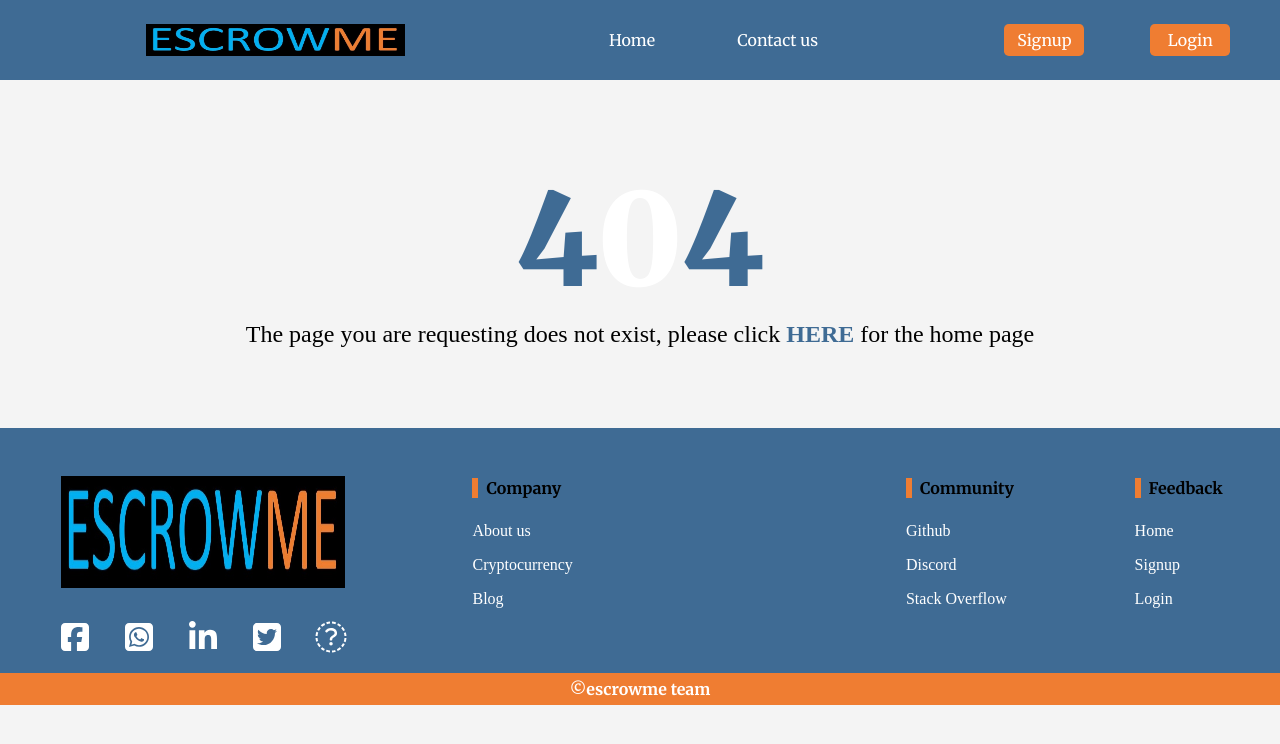
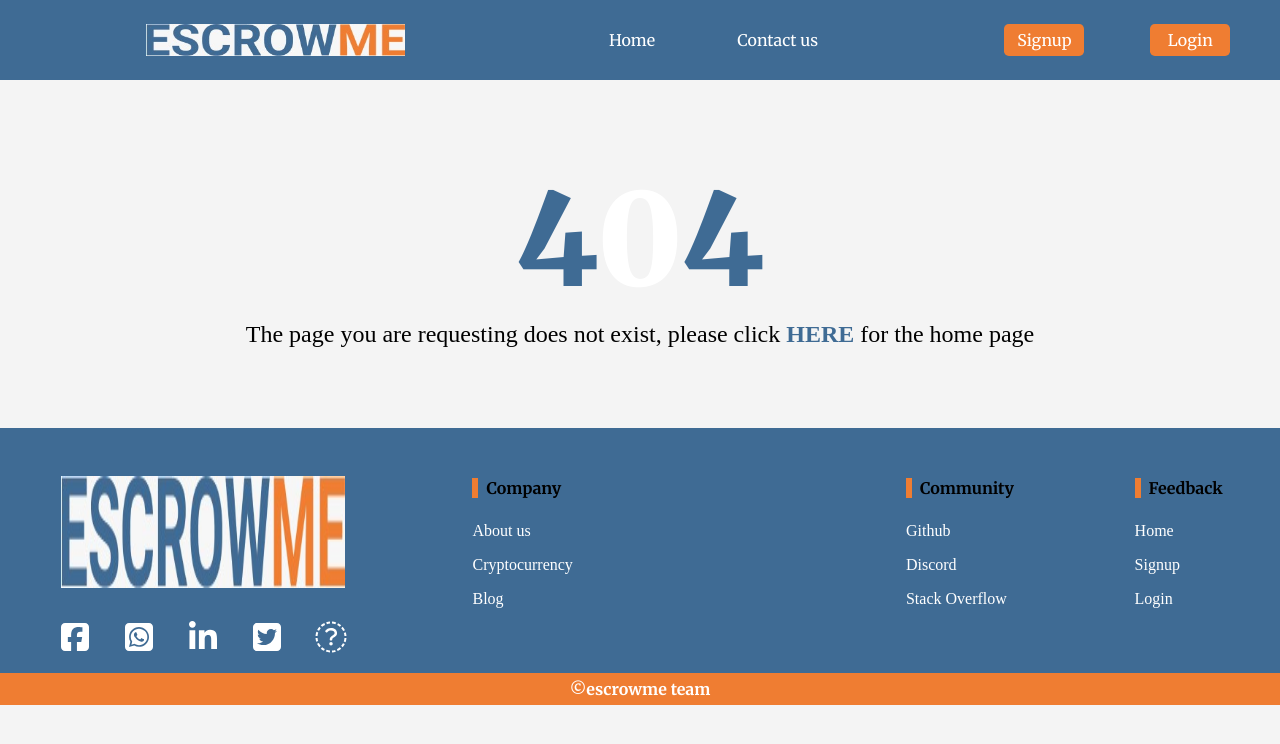
Before and after one commit to Escrowme2020/Escrowme-blog, a website: page public/404.html in a window 1280 px wide. Drawn offline with Linux system fonts and the light colour scheme.

Commit message:
Added logo

```diff
--- a/public/404.html
+++ b/public/404.html
@@ -16,7 +16,7 @@
     <div class="header">
       <div></div>
       <div class="logo">
-        <img class="es__logo" src="/img/logo.jpg">
+        <img class="es__logo" src="/img/logo-2.jpg">
       </div>
       <div class="hm"></div>
      <div class="header__menu"><a href="/index.html">Home</a></div>
@@ -42,7 +42,7 @@
       <div class="footer__content">
         <div class="footer__content--section">
           <div class="footer__logo">
-            <img class="es__logo" src="/img/logo.jpg">
+            <img class="es__logo" src="/img/logo-2.jpg">
           </div>
           <div class="social__media">
             <a title="Escrowme facebook page" target="_blank" href="https://m.facebook.com/Escrowme-2387271738222517/"><i class="fab fa-facebook-square"></i><span class="space"></span></a>
```
Also changed, not shown: public/escrowme-first-version-release-details.html (+2 -2 lines), public/index.html (+1 -1 lines).
